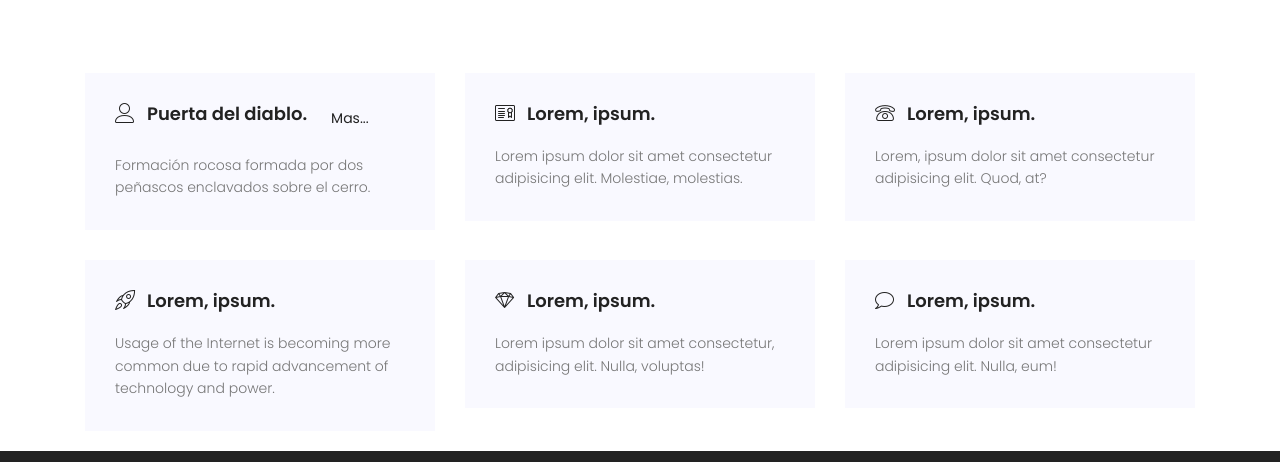
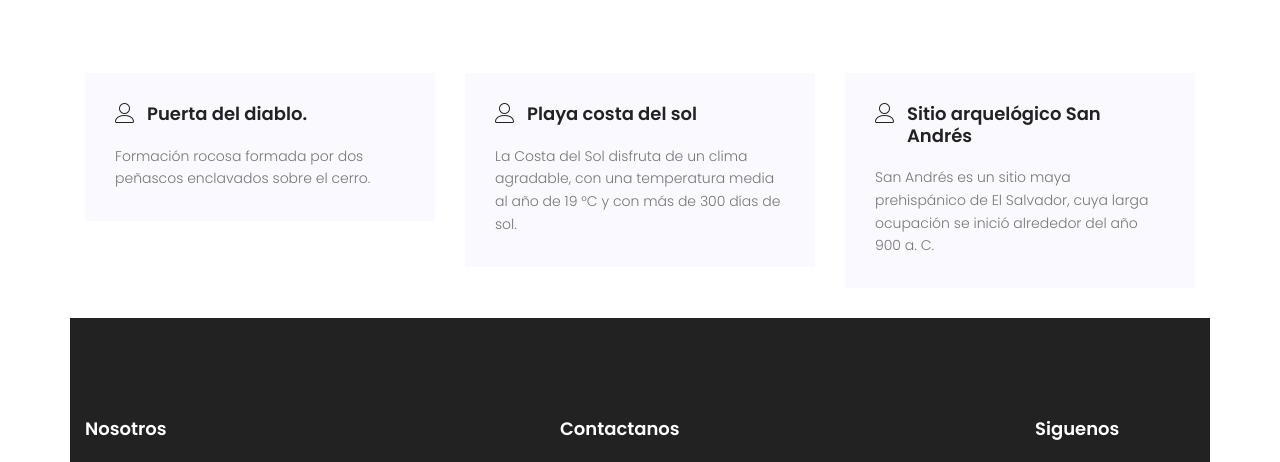
Before and after one commit to glendagarcia/Lugares_Turisticos, a plain HTML site: page adventure-master/central.html in a window 1280 px wide. Shown: the part 747-1209 px from the top of the page. Drawn offline with nearby package versions, Linux system fonts and the light colour scheme.

Commit message:
Update central.html

```diff
--- a/adventure-master/central.html
+++ b/adventure-master/central.html
@@ -104,8 +104,8 @@
 							<div class="single-feature mb-30">
 								<div class="title d-flex flex-row pb-20">
 									<span class="lnr lnr-user"></span>
-									<h4><a href="#">Puerta del diablo.</a></h4>
-									<a class="dropdown-item" href="puertadiablo.html">Mas...</a>
+									<h4><a href="puertadiablo.html">Puerta del diablo.</a></h4>
+
 								</div>
 								<p>
 									Formaci&oacute;n rocosa formada por dos pe&ntilde;ascos enclavados sobre el cerro.
@@ -115,61 +115,27 @@
 						<div class="col-lg-4 col-md-6 ">
 							<div class="single-feature mb-30">
 								<div class="title d-flex flex-row pb-20">
-									<span class="lnr lnr-license"></span>
-									<h4><a href="#">Lorem, ipsum.</a></h4>
+									<span class="lnr lnr-user"></span>
+									<h4><a href="costasol.html">Playa costa del sol</a></h4>
+
 								</div>
 								<p>
-									Lorem ipsum dolor sit amet consectetur adipisicing elit. Molestiae, molestias.
+									La Costa del Sol disfruta de un clima agradable, con una temperatura media al año de 19 °C y con más de 300 días de sol.
 								</p>
 							</div>
 						</div>
 						<div class="col-lg-4 col-md-6 ">
 							<div class="single-feature mb-30">
 								<div class="title d-flex flex-row pb-20">
-									<span class="lnr lnr-phone"></span>
-									<h4><a href="#">Lorem, ipsum.</a></h4>
+									<span class="lnr lnr-user"></span>
+									<h4><a href="andres.html">Sitio arquel&oacute;gico San Andr&eacute;s</a></h4>
 								</div>
 								<p>
-									Lorem, ipsum dolor sit amet consectetur adipisicing elit. Quod, at?
+									San Andrés es un sitio maya prehispánico de El Salvador, cuya larga ocupación se inició alrededor del año 900 a. C.
 								</p>
 							</div>
 						</div>
-						<div class="col-lg-4 col-md-6 ">
-							<div class="single-feature">
-								<div class="title d-flex flex-row pb-20">
-									<span class="lnr lnr-rocket"></span>
-									<h4><a href="#">Lorem, ipsum.</a></h4>
-								</div>
-								<p>
-									Usage of the Internet is becoming more common due to rapid advancement of technology and power.
-								</p>
-							</div>
-						</div>
-						<div class="col-lg-4 col-md-6 ">
-							<div class="single-feature">
-								<div class="title d-flex flex-row pb-20">
-									<span class="lnr lnr-diamond"></span>
-									<h4><a href="#">Lorem, ipsum.</a></h4>
-								</div>
-								<p>
-									Lorem ipsum dolor sit amet consectetur, adipisicing elit. Nulla, voluptas!
-								</p>
-							</div>
-						</div>
-						<div class="col-lg-4 col-md-6 ">
-							<div class="single-feature">
-								<div class="title d-flex flex-row pb-20">
-									<span class="lnr lnr-bubble"></span>
-									<h4><a href="#">Lorem, ipsum.</a></h4>
-								</div>
-								<p>
-									Lorem ipsum dolor sit amet consectetur adipisicing elit. Nulla, eum!
-								</p>
-							</div>
-						</div>
-					</div>
-				</div>
-			</section>
+
 			<!-- End feature Area -->
 
 
```
